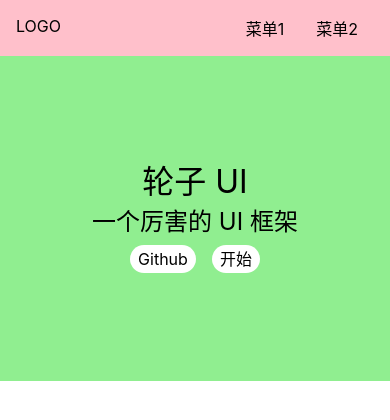
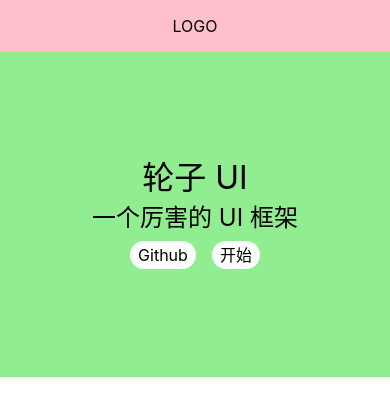
Before and after one commit to Straight-GZ/qui, a Vue app: page /#/ in a window 390 px wide. Shown: the top 420 px of the page. Built offline with nearby package versions, Linux system fonts and the light colour scheme.

Commit message:
topnav响应式

```diff
--- a/src/components/Topnav.vue
+++ b/src/components/Topnav.vue
@@ -5,6 +5,7 @@
       <li>菜单1</li>
       <li>菜单2</li>
     </ul>
+    <span class="toggleAside"></span>
   </div>
 </template>
 <script lang="ts">
@@ -26,6 +27,8 @@
   padding: 16px;
   position: relative;
   z-index: 10;
+  justify-content: center;
+  align-items: center;
   > .logo {
     max-width: 6em;
     margin-right: auto;
@@ -38,5 +41,13 @@
       margin: 0 1em;
     }
   }
+  @media (max-width: 500px) {
+    > .menu {
+      display: none;
+    }
+    > .logo {
+      margin: 0 auto;
+    }
+  }
 }
 </style>
```
